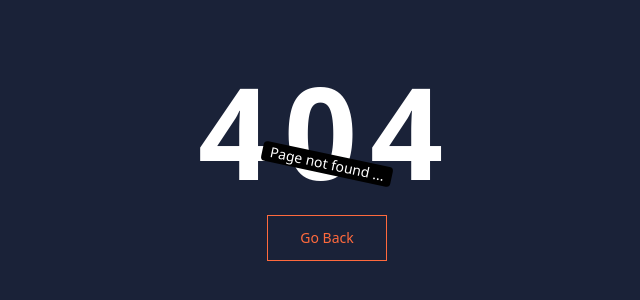
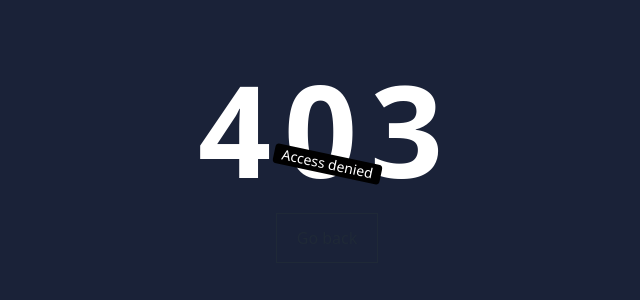
Before and after one commit to anirbanbhunia/Learning_Management_System, a React (Vite) app in the folder client/: page /denied in a window 1280 px wide. Before the commit this address had no page. Shown: the part 236-536 px from the top of the page, without its empty margins (313-953 px from the left). Built offline with nearby package versions, Linux system fonts and the light colour scheme.

Commit message:
added denied page

```diff
--- a/client/src/App.jsx
+++ b/client/src/App.jsx
@@ -7,6 +7,7 @@ import SignUp from './Pages/SignUp'
 import Login from './Pages/Login'
 import CourseList from './Pages/Course/CourseList'
 import Contact from './Pages/Contact'
+import Denied from './Pages/Denied'
 
 
 function App() {
@@ -18,6 +19,7 @@ function App() {
         <Route path='/courses' element={<CourseList/>}/>
         <Route path='/contact' element={<Contact/>}/>
         <Route path='/about' element={<AboutUs/>}/>
+        <Route path='/denied' element={<Denied/>}/>
         <Route path='/signup' element={<SignUp/>}/>
         <Route path='/login' element={<Login/>}/>
         <Route path='*' element={<NotFound/>}/>
--- /dev/null
+++ b/client/src/Pages/Denied.jsx
@@ -0,0 +1,23 @@
+import { useNavigate } from "react-router-dom"
+
+function Denied() {
+    const navigate = useNavigate()
+  return (
+    <main className="h-screen w-full flex flex-col justify-center items-center bg-[#1A2238]">
+        <h1 className="text-9xl font-extrabold text-white tracking-widest">
+            403
+        </h1>
+
+        <div className="bg-black text-white px-2 text-sm rounded rotate-12 absolute">
+            Access denied
+        </div>
+        <button onClick={() => navigate(-1)} className="mt-5">
+            <span className="relative block px-5 py-3 bg-[#1A2238] border border-current">
+                Go back
+            </span>
+        </button>
+    </main>
+  )
+}
+
+export default Denied
```
